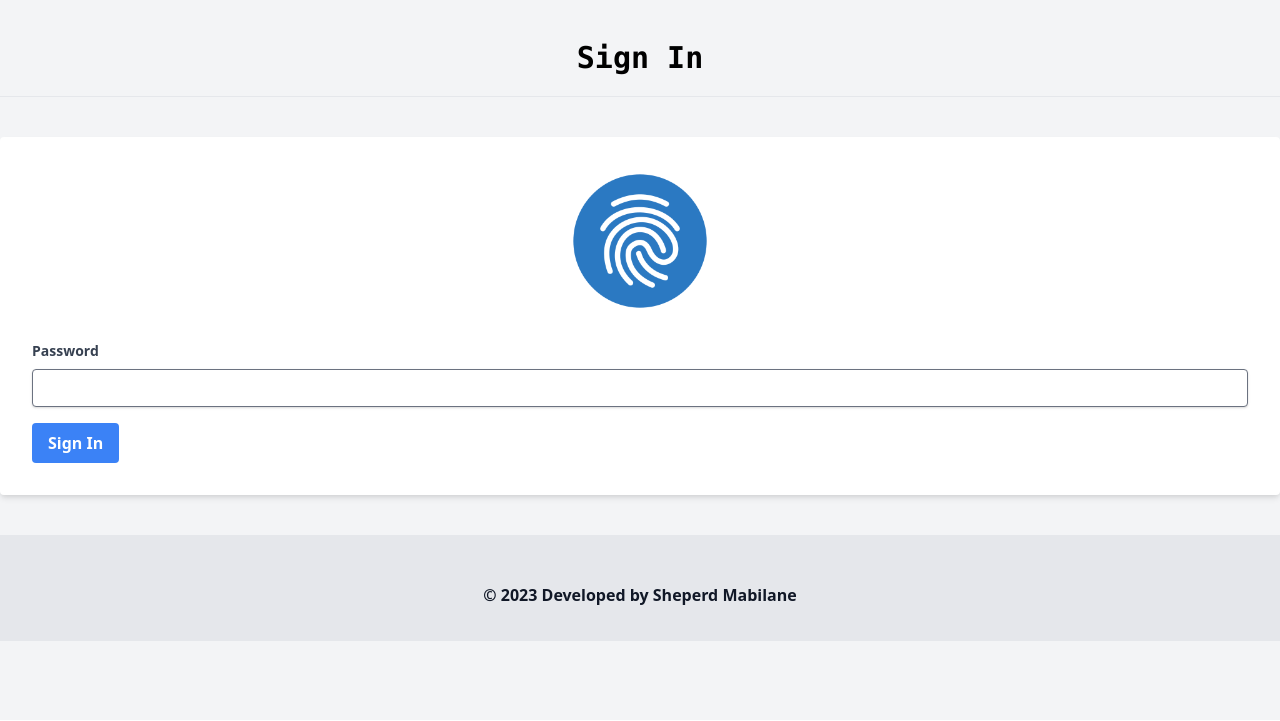
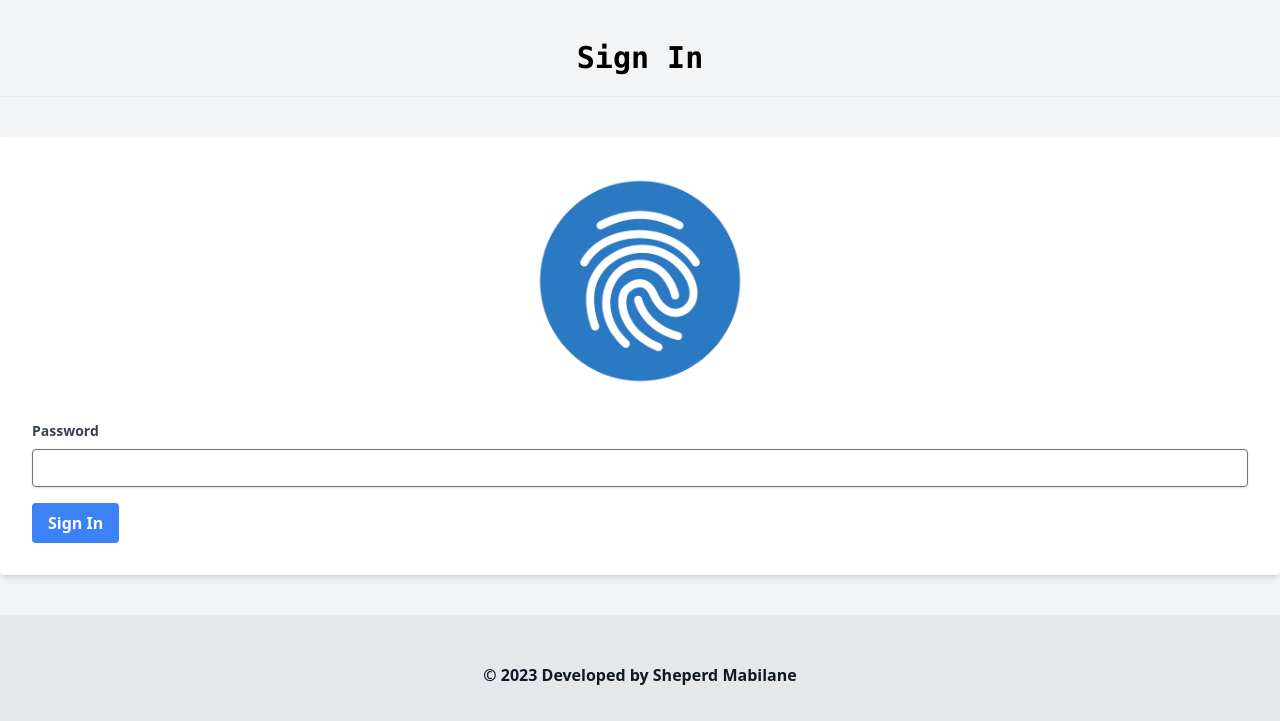
Before and after one commit to Sheperd-Shikamaru/atm, a Django app: page /accounts/login/ in a window 1280 px wide. Shown: the part 80-801 px from the top of the page. Before the commit the page ends 721 px from the top, so only its background shows below. Run offline with Django 3.2, Linux system fonts and the light colour scheme; parts of the project's set-up code (start-up, migrations or seed data) failed here and were passed over; some libraries are stand-ins or nearby versions.

Commit message:
fingerprint image

```diff
--- a/templates/accounts/user_login.html
+++ b/templates/accounts/user_login.html
@@ -23,7 +23,7 @@
         {% endfor %}
         <div style="display: flex; justify-content: center">
             <img
-              style="display: flex; justify-content: center; height: 160px;"
+              style="display: flex; justify-content: center; height: 240px;"
               src="{% static 'fingerprint.png' %}"/>
           </div>
         <div class="mb-4" style="display: none;">
```
